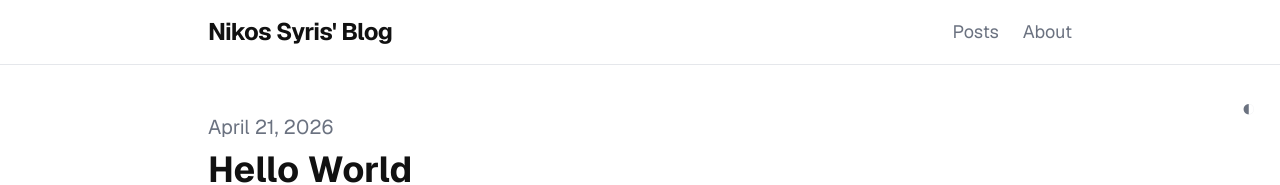
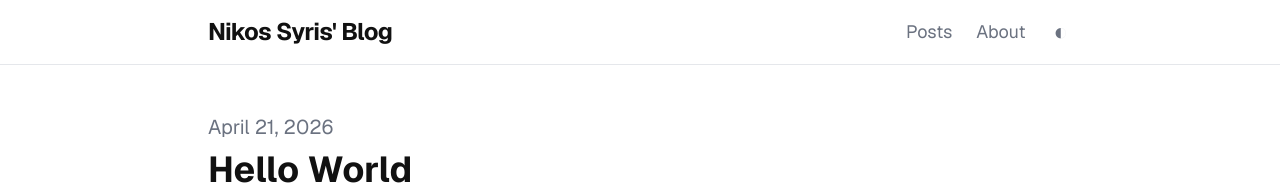
Before and after one commit to NikosSyris/nikossyris.com, a Next.js app in the folder frontend/: page / in a window 1280 px wide. Shown: the top 185 px of the page. Built offline with nearby package versions, Linux system fonts and the light colour scheme.

Commit message:
Moved the dark mode toggle

```diff
--- a/frontend/app/layout.js
+++ b/frontend/app/layout.js
@@ -50,6 +50,7 @@ export default function RootLayout({ children }) {
                 <Link href="/about" className="hover:text-[var(--foreground)] transition-colors">
                   About
                 </Link>
+                <ThemeToggle />
               </nav>
             </div>
 
@@ -65,7 +66,6 @@ export default function RootLayout({ children }) {
             </div>
           </footer>
 
-          <ThemeToggle />
         </Providers>
         <Analytics />
       </body>
--- a/frontend/components/ThemeToggle.js
+++ b/frontend/components/ThemeToggle.js
@@ -11,7 +11,7 @@ export default function ThemeToggle() {
     <button
       onClick={toggle}
       aria-label="Toggle theme"
-      className="fixed right-6 top-24 text-2xl leading-none text-[var(--muted)] hover:text-[var(--foreground)] transition-colors cursor-pointer"
+      className="p-1 text-2xl leading-none text-[var(--muted)] hover:text-[var(--foreground)] transition-colors cursor-pointer"
     >
       ◐
     </button>
```
